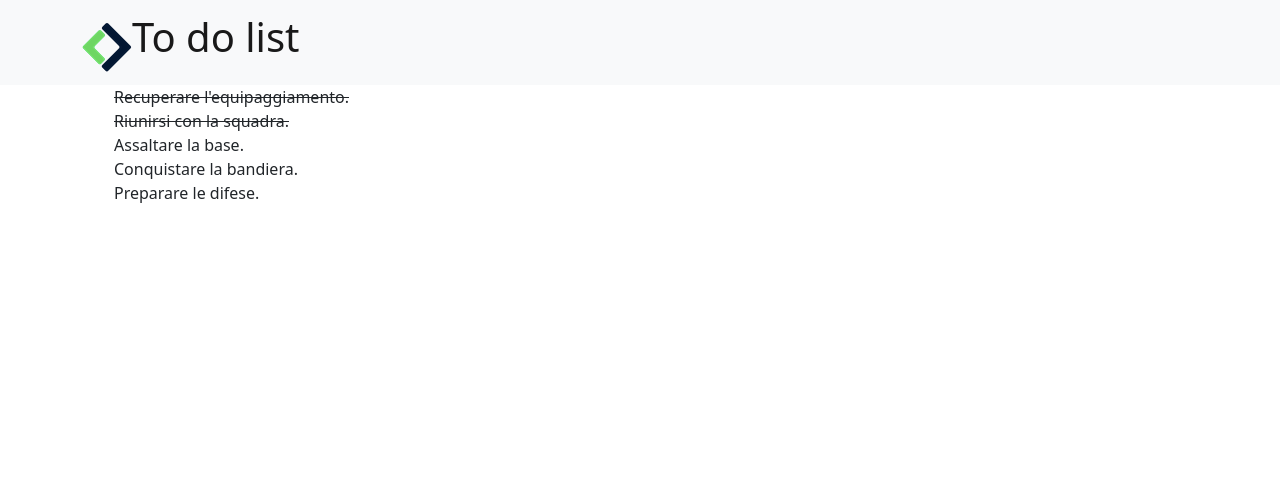
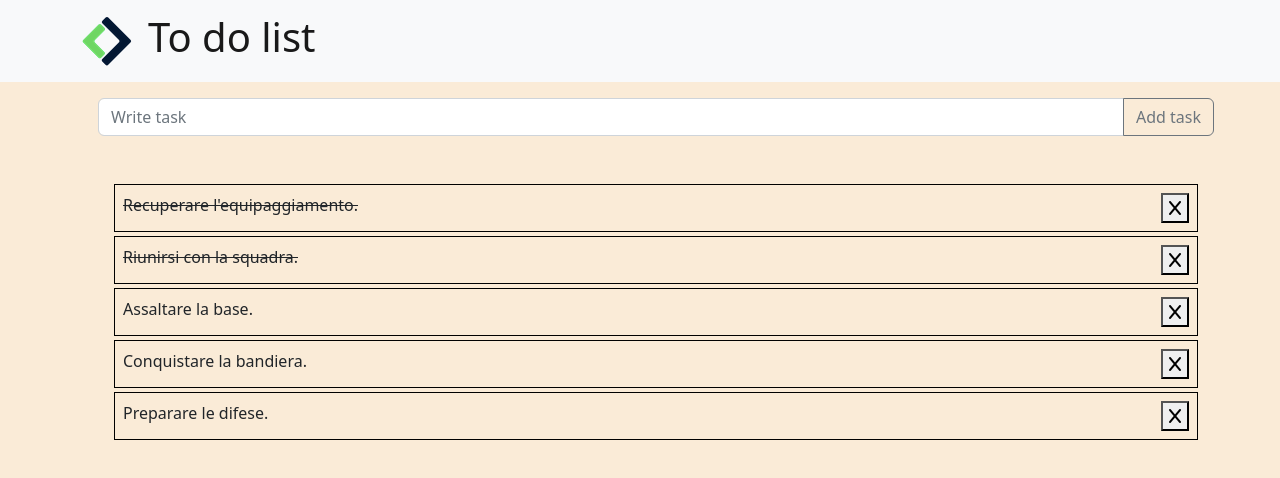
Before and after one commit to GabrieleSalati/vue-todolist, a plain HTML site: page index.html in a window 1280 px wide. Drawn offline with nearby package versions, Linux system fonts and the light colour scheme.

Commit message:
consegna completata

```diff
--- a/css/style.css
+++ b/css/style.css
@@ -1,3 +1,7 @@
+body {
+    background-color: antiquewhite;
+}
+
 h1 {
     display: inline-block;
 }
@@ -6,6 +10,14 @@ ul {
     list-style: none;
 }
 
+li {
+    border: 1px solid black;
+}
+
 .done-task {
     text-decoration: line-through;
 }
+
+button:hover {
+    background-color: lightblue;
+}
--- a/index.html
+++ b/index.html
@@ -6,6 +6,12 @@
     <meta http-equiv="X-UA-Compatible" content="IE=edge">
     <meta name="viewport" content="width=device-width, initial-scale=1.0">
     <title>Vue to do list</title>
+
+    <!-- FONT AWESOME -->
+
+    <link rel="stylesheet" href="https://cdnjs.cloudflare.com/ajax/libs/font-awesome/6.2.1/css/all.min.css"
+        integrity="sha512-MV7K8+y+gLIBoVD59lQIYicR65iaqukzvf/nwasF0nqhPay5w/9lJmVM2hMDcnK1OnMGCdVK+iQrJ7lzPJQd1w=="
+        crossorigin="anonymous" referrerpolicy="no-referrer" />
 
     <!-- BOOTSTRAP -->
 
@@ -30,15 +36,29 @@
     <div id="app">
         <nav class="navbar bg-light">
             <div class="container">
-                <a class="navbar-brand" href="#">
+                <a class="navbar-brand d-flex align-items-center" href="#">
                     <img src="./img/Logo.png" alt="logo">
-                    <h1>{{title}}</h1>
+                    <h1 class="mx-3">{{title}}</h1>
                 </a>
             </div>
         </nav>
         <div class="container">
-            <ul>
-                <li v-for="task in todo" :class="(task.done == true) ? 'done-task' : ''">{{task.text}}</li>
+            <div class="input-group m-3 mb-3">
+                <input v-model="newTask.text" type="text" class="form-control" placeholder="Write task"
+                    aria-label="Recipient's username" aria-describedby="button-addon2">
+                <button @click="addTask()" class="btn btn-outline-secondary" type="button" id="button-addon2">Add
+                    task</button>
+            </div>
+        </div>
+        <div class="container">
+            <ul class="my-5">
+                <li v-for="(task, todoIndex) in todo" class="my-1 p-2 d-flex justify-content-between"
+                    :class="(task.done == true) ? 'done-task' : ''">
+                    {{task.text}}
+                    <button @click="removeTask(todoIndex)" type="button">
+                        <i class="fa-solid fa-x"></i>
+                    </button>
+                </li>
             </ul>
         </div>
     </div>
--- a/js/app.js
+++ b/js/app.js
@@ -25,10 +25,24 @@ const app = createApp({
                     text: "Preparare le difese.",
                     done: false
                 }
-            ]
+            ],
+
+            newTask: {
+                text: "",
+                done: false
+            },
         };
     },
 
+    methods: {
+        addTask() {
+            this.todo.push(this.newTask);
+        },
+
+        removeTask(index) {
+            this.todo.splice(index, 1);
+        },
+    },
 });
 
 app.mount("#app");
```
